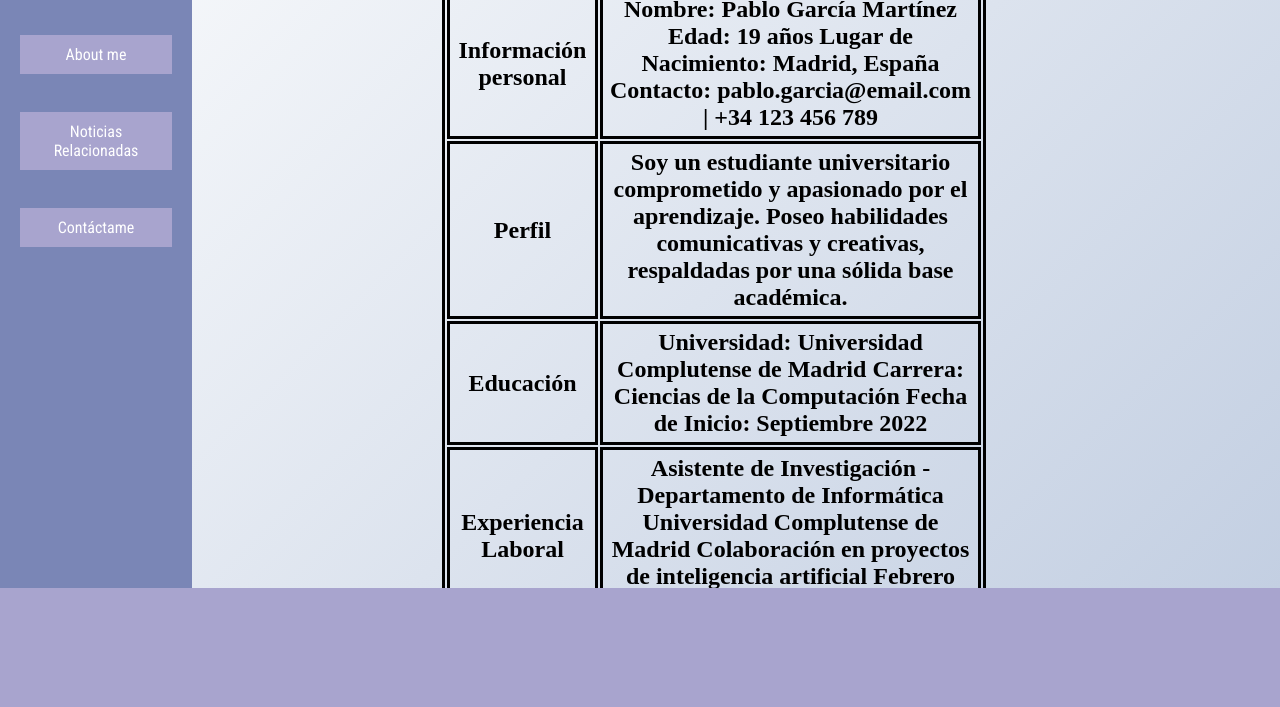
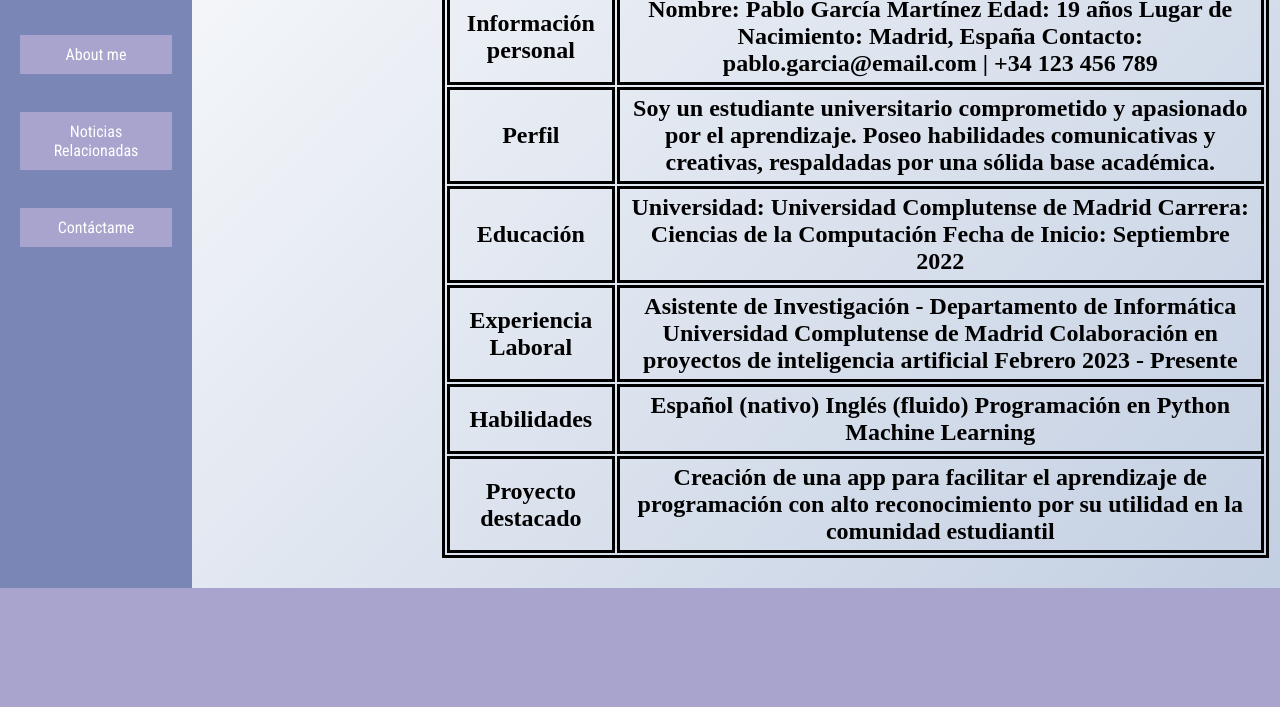
Before and after one commit to gnzl00/proyectowebFII, a plain HTML site: page Publico/AboutMe.html in a window 1280 px wide. Shown: the part 162-869 px from the top of the page. Drawn offline with Linux system fonts and the light colour scheme.

Commit message:
Update AboutMe.css

```diff
--- a/Css/AboutMe.css
+++ b/Css/AboutMe.css
@@ -100,7 +100,7 @@ footer{
 }
 table{
     border: 3px solid;
-    width: 50%;
+    width: 76%;
     margin-left: 250px;
 
 }
```
